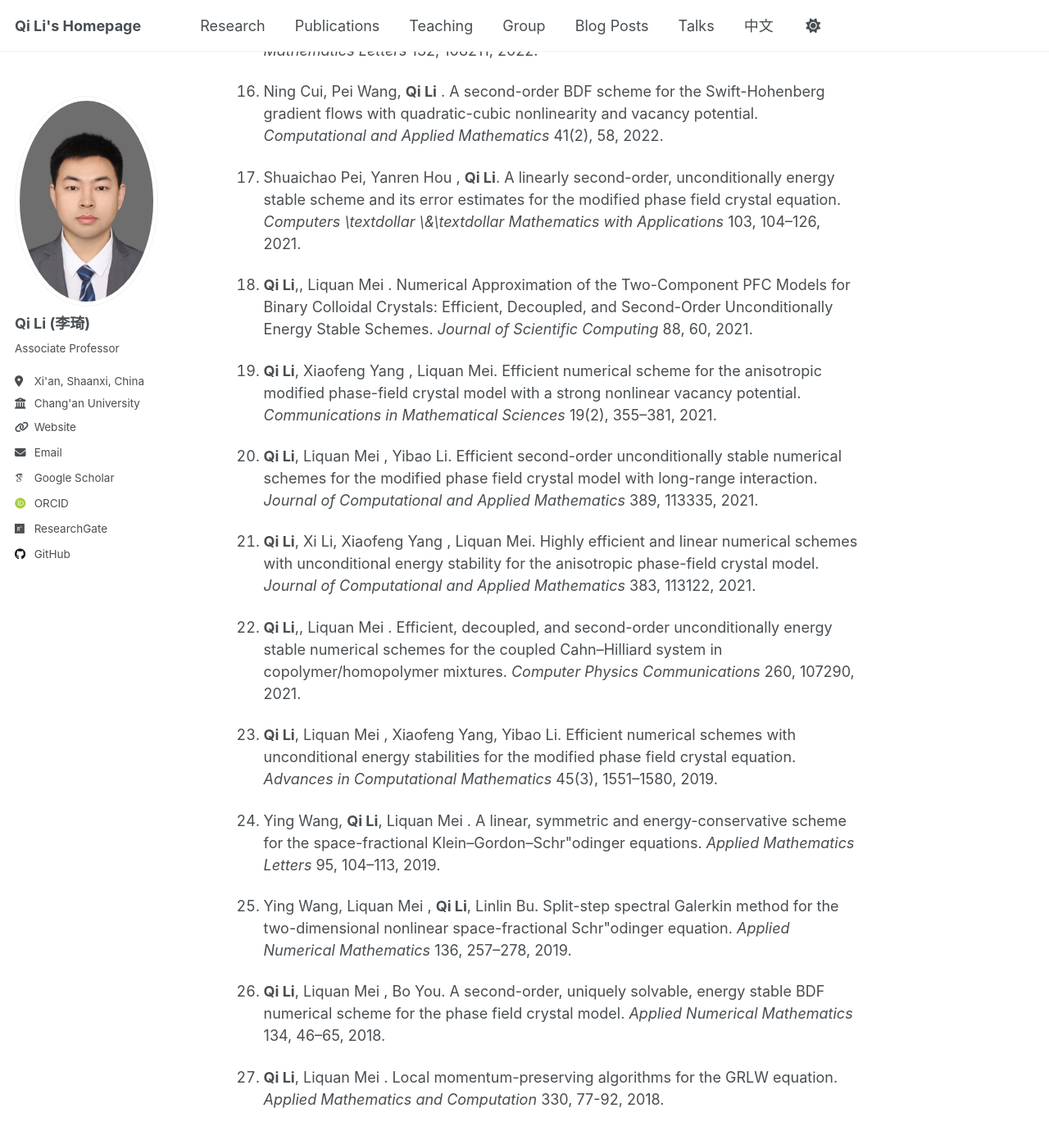
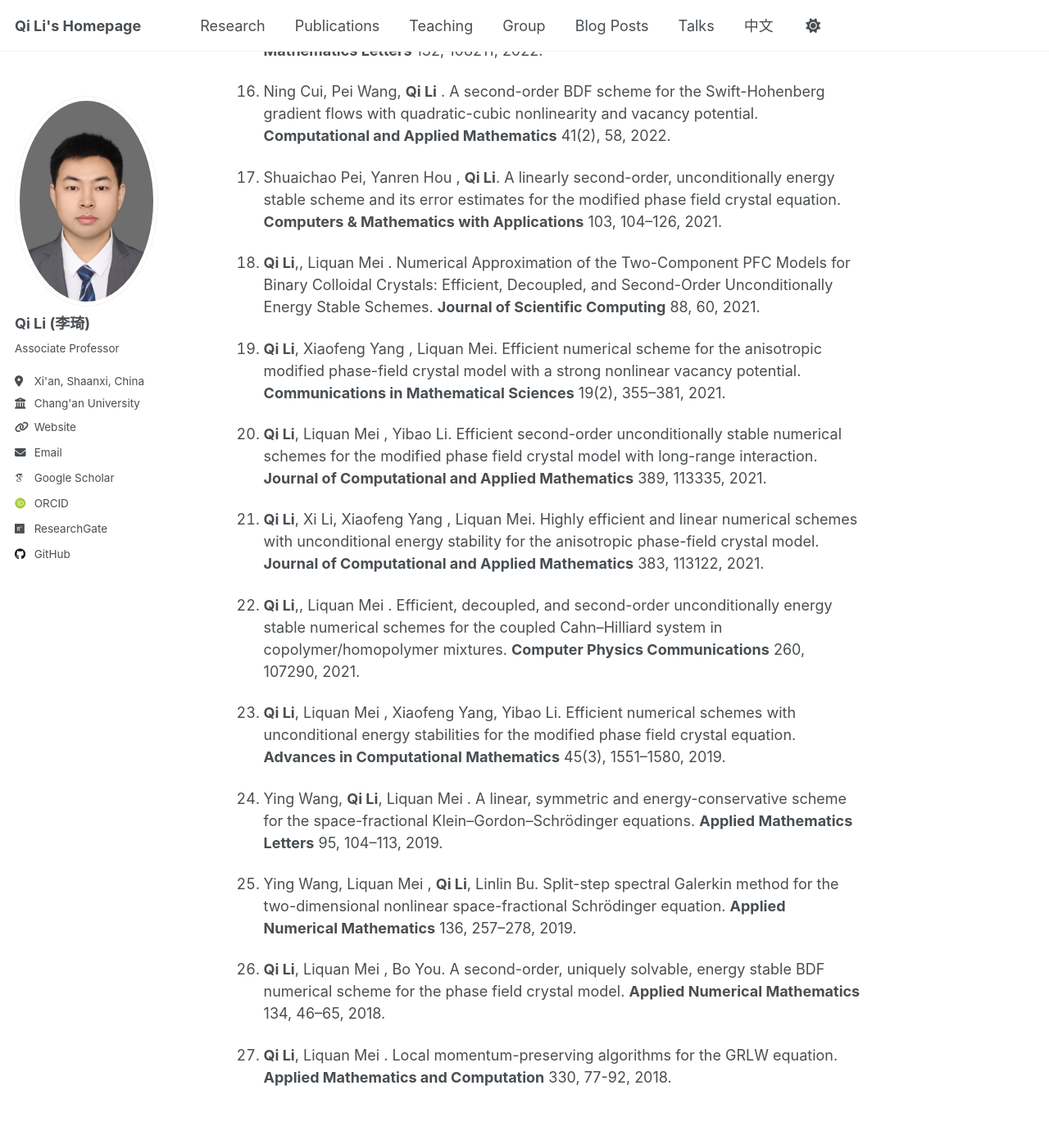
Before and after one commit to liqihao2000/liqihao2000.github.io, a Jekyll site: the page built from _publications/paper.md, in a window 1280 px wide and 1400 px high, scrolled down 1519 px. Shown: the top 1391 px of the window at 82% size. Built offline with Jekyll 4.4.1, drawn with Linux system fonts in a browser that asks for light colours; some web fonts are replaced.

Commit message:
update info

```diff
--- a/_publications/paper.md
+++ b/_publications/paper.md
@@ -2,63 +2,61 @@
 title: Publications
 ---
 
-1. **Qi Li**, Ning Cui, Yanqing He, Yingying Xie, Xiaoli Lu . Global constraints preserving schemes for the phase-field elastic bending energy model of lipid vesicles. *Submitted* 2025.
+1. **Qi Li**, Ning Cui, Yanqing He, Yingying Xie, Xiaoli Lu . Global constraints preserving schemes for the phase-field elastic bending energy model of lipid vesicles. **Submitted** 2025.
 
+2. Mengchun Yuan, **Qi Li** <sup>*</sup>, Liquan Mei. Efficient numerical schemes for the conserved Allen-Cahn phase-field surfactant system based on high order supplementary variable method. **Submitted** 2025.
 
-2. Mengchun Yuan, **Qi Li** , Liquan Mei. Efficient numerical schemes for the conserved Allen-Cahn phase-field surfactant system based on high order supplementary variable method. *Submitted* 2025.
+3. Mengchun Yuan, **Qi Li** . Structure-Preserving Numerical Methods for Phase Field Surfactant Models Based on the Supplemental Variable Method (SVM). **Submitted** 2024.
 
-3. Mengchun Yuan, **Qi Li** . Structure-Preserving Numerical Methods for Phase Field Surfactant Models Based on the Supplemental Variable Method (SVM). *Submitted* 2024.
+4. Jingjing Song, Yanqing He, **Qi Li** . Global constraints preserving Lagrange multiplier approach for the phase-field vesicle membrane model. **Submitted** 2024.
 
-4. Jingjing Song, Yanqing He, **Qi Li** . Global constraints preserving Lagrange multiplier approach for the phase-field vesicle membrane model. *Submitted* 2024.
+5. Linlin Bu, **Qi Li** , Liquan Mei, Ying Wang. A new Lagrange multiplier approach for the fractional-in-space modified phase field crystal equation. **Submitted** 2024.
 
-5. Linlin Bu, **Qi Li** , Liquan Mei, Ying Wang. A new Lagrange multiplier approach for the fractional-in-space modified phase field crystal equation. *Submitted* 2024.
+6. 陈荟奕, 罗锦仪, **李琦** , 任晶磊, 杨奕. 脂质囊泡流动耦合模型的无条件能量稳定解耦算法. **工程数学学报** Accepted, 2024.
 
-6. 陈荟奕, 罗锦仪, **李琦** , 任晶磊, 杨奕. 脂质囊泡流动耦合模型的无条件能量稳定解耦算法. *工程数学学报* Accepted, 2024.
+7. Yingying Xie, **Qi Li**, Liquan Mei, Weilong Wang . A variable-step, structure-preserving and linear fully discrete scheme for the two-mode phase-field crystal model with face-centered-cubic ordering. **Communications in Nonlinear Science and Numerical Simulation** 146, 108766, 2025.
 
-7. Yingying Xie, **Qi Li**, Liquan Mei, Weilong Wang . A variable-step, structure-preserving and linear fully discrete scheme for the two-mode phase-field crystal model with face-centered-cubic ordering. *Communications in Nonlinear Science and Numerical Simulation* 146, 108766, 2025.
+8. **李琦**, 陈荟奕, 李玉超. 流动耦合脂质囊泡模型的基于校正技术的线性能量稳定格式. **浙江大学学报（理学版）** 52(2), 238-251, 2025.
 
-8. **李琦**, 陈荟奕, 李玉超. 流动耦合脂质囊泡模型的基于校正技术的线性能量稳定格式. *浙江大学学报（理学版）* 52(2), 238-251, 2025.
+9. Yingying Xie, **Qi Li**, Liquan Mei. An unconditionally energy stable method for the anisotropic phase-field crystal model in two dimension. **Journal of Scientific Computing** 100, 12, 2024.
 
-9. Yingying Xie, **Qi Li**, Liquan Mei. An unconditionally energy stable method for the anisotropic phase-field crystal model in two dimension. *Journal of Scientific Computing* 100, 12, 2024.
+10. 徐霞,  李彬彬,  **李琦**,  郑素佩. 任意阶保号熵稳定格式. **高等学校计算数学学报** 46(01), 65-82, 2024.
 
-10. 徐霞,  李彬彬,  **李琦**,  郑素佩. 任意阶保号熵稳定格式. *高等学校计算数学学报* 46(01), 65-82, 2024.
+11. 郑素佩, 翟梦情 , **李琦**, 建芒芒. 二维磁流体方程的高分辨率旋转通量格式. **浙江大学学报（理学版）** 51(1),, 2024.
 
-11. 郑素佩, 翟梦情 , **李琦**, 建芒芒. 二维磁流体方程的高分辨率旋转通量格式. *浙江大学学报（理学版）* 51(1),, 2024.
+12. 翟梦情, **李琦**, 郑素佩. 求解一维理想磁流体方程的移动网格熵稳定格式. **计算力学学报** 40(2),, 2023.
 
-12. 翟梦情, **李琦**, 郑素佩. 求解一维理想磁流体方程的移动网格熵稳定格式. *计算力学学报* 40(2),, 2023.
+13. Yingying Xie, **Qi Li**, Liquan Mei. A new Lagrange multiplier method for the mass-conserved Allen\textendash Cahn type square phase-field crystal model. **Applied Mathematics Letters** 141, 108612, 2023.
 
-13. Yingying Xie, **Qi Li**, Liquan Mei. A new Lagrange multiplier method for the mass-conserved Allen\textendash Cahn type square phase-field crystal model. *Applied Mathematics Letters* 141, 108612, 2023.
+14. **Qi Li**, Supei Zheng , Liquan Mei. Three decoupled, second-order accurate, and energy stable schemes for the conserved Allen-Cahn-type block copolymer (BCP) model. **Numerical Algorithms** 92(2), 1233--1259, 2023.
 
-14. **Qi Li**, Supei Zheng , Liquan Mei. Three decoupled, second-order accurate, and energy stable schemes for the conserved Allen-Cahn-type block copolymer (BCP) model. *Numerical Algorithms* 92(2), 1233--1259, 2023.
+15. **Qi Li** , Ning Cui, Supei Zheng, Liquan Mei. A new Allen-Cahn type two-model phase-field crystal model for fcc ordering and its numerical approximation. **Applied Mathematics Letters** 132, 108211, 2022.
 
-15. **Qi Li** , Ning Cui, Supei Zheng, Liquan Mei. A new Allen-Cahn type two-model phase-field crystal model for fcc ordering and its numerical approximation. *Applied Mathematics Letters* 132, 108211, 2022.
+16. Ning Cui, Pei Wang, **Qi Li** . A second-order BDF scheme for the Swift-Hohenberg gradient flows with quadratic-cubic nonlinearity and vacancy potential. **Computational and Applied Mathematics** 41(2), 58, 2022.
 
-16. Ning Cui, Pei Wang, **Qi Li** . A second-order BDF scheme for the Swift-Hohenberg gradient flows with quadratic-cubic nonlinearity and vacancy potential. *Computational and Applied Mathematics* 41(2), 58, 2022.
-
-17. Shuaichao Pei, Yanren Hou , **Qi Li**. A linearly second-order, unconditionally energy stable scheme and its error estimates for the modified phase field crystal equation. *Computers \textdollar \&\textdollar  Mathematics with Applications* 103, 104--126, 2021.
+17. Shuaichao Pei, Yanren Hou , **Qi Li**. A linearly second-order, unconditionally energy stable scheme and its error estimates for the modified phase field crystal equation. **Computers & Mathematics with Applications** 103, 104--126, 2021.
 
 18. **Qi Li**,, Liquan Mei . Numerical Approximation of the Two-Component PFC
 Models for Binary Colloidal Crystals: Efficient,
 Decoupled, and Second-Order Unconditionally Energy
-Stable Schemes. *Journal of Scientific Computing* 88, 60, 2021.
+Stable Schemes. **Journal of Scientific Computing** 88, 60, 2021.
 
-19. **Qi Li**, Xiaofeng Yang , Liquan Mei. Efficient numerical scheme for the anisotropic modified phase-field crystal model with a strong nonlinear vacancy potential. *Communications in Mathematical Sciences* 19(2), 355--381, 2021.
+19. **Qi Li**, Xiaofeng Yang , Liquan Mei. Efficient numerical scheme for the anisotropic modified phase-field crystal model with a strong nonlinear vacancy potential. **Communications in Mathematical Sciences** 19(2), 355--381, 2021.
 
-20. **Qi Li**, Liquan Mei , Yibao Li. Efficient second-order unconditionally stable numerical schemes for the modified phase field crystal model with long-range interaction. *Journal of Computational and Applied Mathematics* 389, 113335, 2021.
+20. **Qi Li**, Liquan Mei , Yibao Li. Efficient second-order unconditionally stable numerical schemes for the modified phase field crystal model with long-range interaction. **Journal of Computational and Applied Mathematics** 389, 113335, 2021.
 
 21. **Qi Li**, Xi Li, Xiaofeng Yang , Liquan Mei. Highly efficient and linear numerical schemes with
-unconditional energy stability for the anisotropic phase-field crystal model. *Journal of Computational and Applied Mathematics* 383, 113122, 2021.
+unconditional energy stability for the anisotropic phase-field crystal model. **Journal of Computational and Applied Mathematics** 383, 113122, 2021.
 
-22. **Qi Li**,, Liquan Mei . Efficient, decoupled, and second-order unconditionally energy stable numerical schemes for the coupled Cahn--Hilliard system in copolymer/homopolymer mixtures. *Computer Physics Communications* 260, 107290, 2021.
+22. **Qi Li**,, Liquan Mei . Efficient, decoupled, and second-order unconditionally energy stable numerical schemes for the coupled Cahn--Hilliard system in copolymer/homopolymer mixtures. **Computer Physics Communications** 260, 107290, 2021.
 
-23. **Qi Li**, Liquan Mei , Xiaofeng Yang, Yibao Li. Efficient numerical schemes with unconditional energy stabilities for the modified phase field crystal equation. *Advances in Computational Mathematics* 45(3), 1551--1580, 2019.
+23. **Qi Li**, Liquan Mei , Xiaofeng Yang, Yibao Li. Efficient numerical schemes with unconditional energy stabilities for the modified phase field crystal equation. **Advances in Computational Mathematics** 45(3), 1551--1580, 2019.
 
 24. Ying Wang, **Qi Li**, Liquan Mei . A linear, symmetric and energy-conservative scheme for the
-space-fractional Klein--Gordon--Schr\"odinger equations. *Applied Mathematics Letters* 95, 104--113, 2019.
+space-fractional Klein--Gordon--Schrödinger equations. **Applied Mathematics Letters** 95, 104--113, 2019.
 
-25. Ying Wang, Liquan Mei , **Qi Li**, Linlin Bu. Split-step spectral Galerkin method for the two-dimensional
-nonlinear space-fractional Schr\"odinger equation. *Applied Numerical Mathematics* 136, 257--278, 2019.
+25. Ying Wang, Liquan Mei , **Qi Li**, Linlin Bu. Split-step spectral Galerkin method for the two-dimensional nonlinear space-fractional Schrödinger equation. **Applied Numerical Mathematics** 136, 257--278, 2019.
 
-26. **Qi Li**, Liquan Mei , Bo You. A second-order, uniquely solvable, energy stable BDF numerical scheme for the phase field crystal model. *Applied Numerical Mathematics* 134, 46--65, 2018.
+26. **Qi Li**, Liquan Mei , Bo You. A second-order, uniquely solvable, energy stable BDF numerical scheme for the phase field crystal model. **Applied Numerical Mathematics** 134, 46--65, 2018.
 
-27. **Qi Li**, Liquan Mei . Local momentum-preserving algorithms for the GRLW equation. *Applied Mathematics and Computation* 330, 77-92, 2018.
+27. **Qi Li**, Liquan Mei . Local momentum-preserving algorithms for the GRLW equation. **Applied Mathematics and Computation** 330, 77-92, 2018.
```
